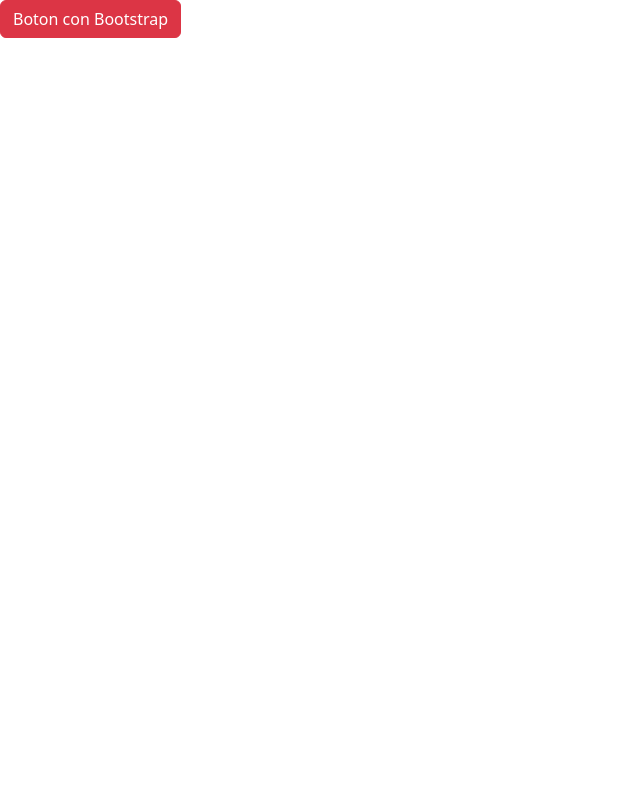
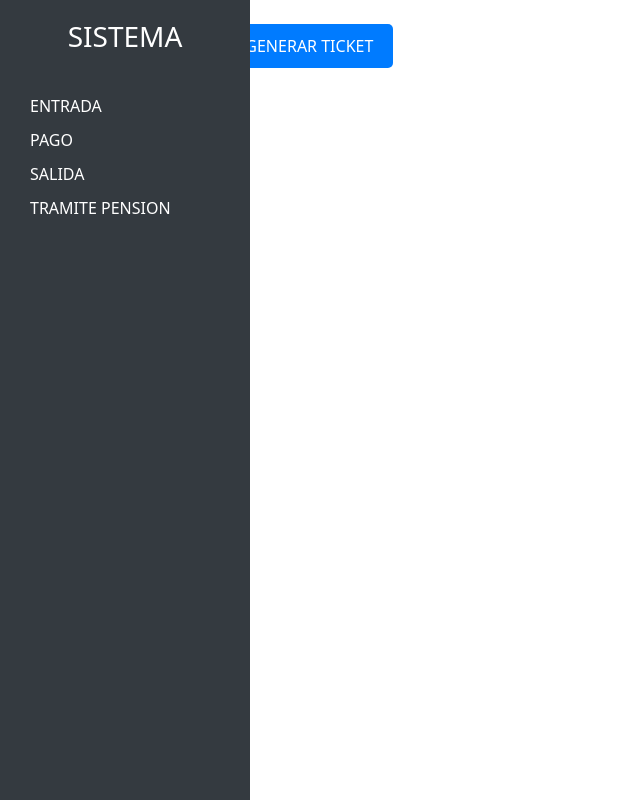
Before and after one commit to LuisAlvizo/Proyecto_Estacionamiento_Web, an Angular app: page /entrada in a window 1280 px wide. Before the commit this address led to /. Shown: the whole page, without its empty margins (0-640 px from the left). Built offline with nearby package versions, Linux system fonts and the light colour scheme.

Commit message:
Navegacion completada (sidebar/routing)

```diff
--- a/src/app/app-routing.module.ts
+++ b/src/app/app-routing.module.ts
@@ -1,7 +1,18 @@
 import { NgModule } from '@angular/core';
 import { RouterModule, Routes } from '@angular/router';
+import { EntradaComponent } from './entrada/entrada.component';
+import { PagoComponent } from './pago/pago.component';
+import { SalidaComponent } from './salida/salida.component';
+import { TramitePensionComponent } from './tramite-pension/tramite-pension.component';
 
-const routes: Routes = [];
+const routes: Routes = [
+  { path: 'entrada', component: EntradaComponent },
+  { path: 'pago', component: PagoComponent },
+  { path: 'salida', component: SalidaComponent },
+  { path: 'tramite', component: TramitePensionComponent },
+  { path: '', redirectTo: '/entrada', pathMatch: 'full' }, // Redirige al componente de entrada por defecto
+  { path: '**', redirectTo: '/entrada' } // Redirige cualquier ruta no encontrada al componente de entrada
+];
 
 @NgModule({
   imports: [RouterModule.forRoot(routes)],
--- a/src/app/app.component.html
+++ b/src/app/app.component.html
@@ -1,3 +1 @@
 <router-outlet></router-outlet>
-
-<button class="btn btn-danger">Boton con Bootstrap</button>
--- a/src/app/app.module.ts
+++ b/src/app/app.module.ts
@@ -1,12 +1,12 @@
 import { NgModule } from '@angular/core';
 import { BrowserModule } from '@angular/platform-browser';
-
 import { AppRoutingModule } from './app-routing.module';
 import { AppComponent } from './app.component';
 import { EntradaComponent } from './entrada/entrada.component';
 import { PagoComponent } from './pago/pago.component';
 import { TramitePensionComponent } from './tramite-pension/tramite-pension.component';
 import { SalidaComponent } from './salida/salida.component';
+import { SidebarComponent } from './sidebar/sidebar.component';
 
 @NgModule({
   declarations: [
@@ -14,7 +14,8 @@
     EntradaComponent,
     PagoComponent,
     TramitePensionComponent,
-    SalidaComponent
+    SalidaComponent,
+    SidebarComponent
   ],
   imports: [
     BrowserModule,
--- a/src/app/entrada/entrada.component.css
+++ b/src/app/entrada/entrada.component.css
@@ -0,0 +1,14 @@
+.btn-generar-ticket {
+    /* Agrega estilos personalizados para el botón "GENERAR TICKET" aquí */
+    font-size: 16px;
+    padding: 10px 20px;
+    border-radius: 5px;
+    background-color: #007bff; /* Color primario de Bootstrap */
+    color: #fff;
+    border: none;
+    cursor: pointer;
+}
+
+.btn-generar-ticket:hover {
+    background-color: #0056b3; /* Color más oscuro cuando se hace hover */
+}
--- a/src/app/entrada/entrada.component.html
+++ b/src/app/entrada/entrada.component.html
@@ -1 +1,12 @@
-<p>entrada works!</p>
+<div class="container-fluid">
+  <div class="row">
+      <div class="col-md-2 sidebar">
+          <app-sidebar></app-sidebar>
+      </div>
+      <div class="col-md-10">
+          <br>
+          <button class="btn btn-primary btn-generar-ticket">GENERAR TICKET</button>
+          <router-outlet></router-outlet>
+      </div>
+  </div>
+</div>
--- a/src/app/pago/pago.component.html
+++ b/src/app/pago/pago.component.html
@@ -1 +1,12 @@
-<p>pago works!</p>
+<div class="container-fluid">
+    <div class="row">
+      <div class="col-md-2 sidebar">
+        <app-sidebar></app-sidebar>
+      </div>
+      <div class="col-md-10">
+            <br>
+            <h1>PAGO</h1>
+        <router-outlet></router-outlet>
+      </div>
+    </div>
+  </div>
--- a/src/app/salida/salida.component.html
+++ b/src/app/salida/salida.component.html
@@ -1 +1,12 @@
-<p>salida works!</p>
+<div class="container-fluid">
+    <div class="row">
+      <div class="col-md-2 sidebar">
+        <app-sidebar></app-sidebar>
+      </div>
+      <div class="col-md-10">
+            <br>
+            <h1>SALIDA</h1>
+        <router-outlet></router-outlet>
+      </div>
+    </div>
+  </div>
--- /dev/null
+++ b/src/app/sidebar/sidebar.component.css
@@ -0,0 +1,49 @@
+.sidebar {
+    position: fixed;
+    top: 0;
+    left: 0;
+    height: 100%;
+    width: 250px; /* Ancho fijo */
+    background: #343a40;
+    color: #fff;
+    overflow-y: auto;
+    transition: all 0.3s;
+}
+
+.sidebar-header {
+    padding: 20px;
+    white-space: nowrap; /* Evitar que el texto se rompa */
+    overflow: hidden; /* Ocultar el texto que no cabe */
+    text-overflow: ellipsis; /* Mostrar puntos suspensivos si el texto es demasiado largo */
+}
+
+.sidebar-header h3 {
+    margin-bottom: 0;
+    text-align: center;
+}
+
+.components {
+    padding: 20px;
+}
+
+.components li {
+    margin-bottom: 10px;
+}
+
+.components a {
+    color: #fff;
+    text-decoration: none;
+    display: flex;
+    align-items: center;
+    white-space: nowrap; /* Evitar que el texto se rompa */
+    overflow: hidden; /* Ocultar el texto que no cabe */
+    text-overflow: ellipsis; /* Mostrar puntos suspensivos si el texto es demasiado largo */
+}
+
+.components a i {
+    margin-right: 10px;
+}
+
+.components a:hover {
+    background: rgba(255, 255, 255, 0.1);
+}
--- /dev/null
+++ b/src/app/sidebar/sidebar.component.html
@@ -0,0 +1,33 @@
+<nav class="sidebar">
+    <div class="sidebar-header">
+        <h3 class="text-center">SISTEMA</h3>
+    </div>
+
+    <ul class="list-unstyled components">
+        <li>
+            <a routerLink="/entrada">
+                <i class="fas fa-tachometer-alt"></i>
+                ENTRADA
+            </a>
+        </li>
+        <li>
+            <a routerLink="/pago">
+                <i class="fas fa-car"></i>
+                PAGO
+            </a>
+        </li>
+        <li>
+            <a routerLink="/salida">
+                <i class="fas fa-users"></i>
+                SALIDA
+            </a>
+        </li>
+        <li>
+            <a routerLink="/tramite">
+                <i class="fas fa-chart-bar"></i>
+                TRAMITE PENSION
+            </a>
+        </li>
+        <!-- Puedes agregar más items aquí -->
+    </ul>
+</nav>
--- a/src/app/tramite-pension/tramite-pension.component.html
+++ b/src/app/tramite-pension/tramite-pension.component.html
@@ -1 +1,12 @@
-<p>tramite-pension works!</p>
+<div class="container-fluid">
+    <div class="row">
+      <div class="col-md-2 sidebar">
+        <app-sidebar></app-sidebar>
+      </div>
+      <div class="col-md-10">
+            <br>
+            <h1>TRAMITE PENSION</h1>
+        <router-outlet></router-outlet>
+      </div>
+    </div>
+  </div>
```
Also changed, not shown: src/app/sidebar/sidebar.component.ts (added, +10 -0 lines), 1 other file (tests, documents, lock files or other folders).
